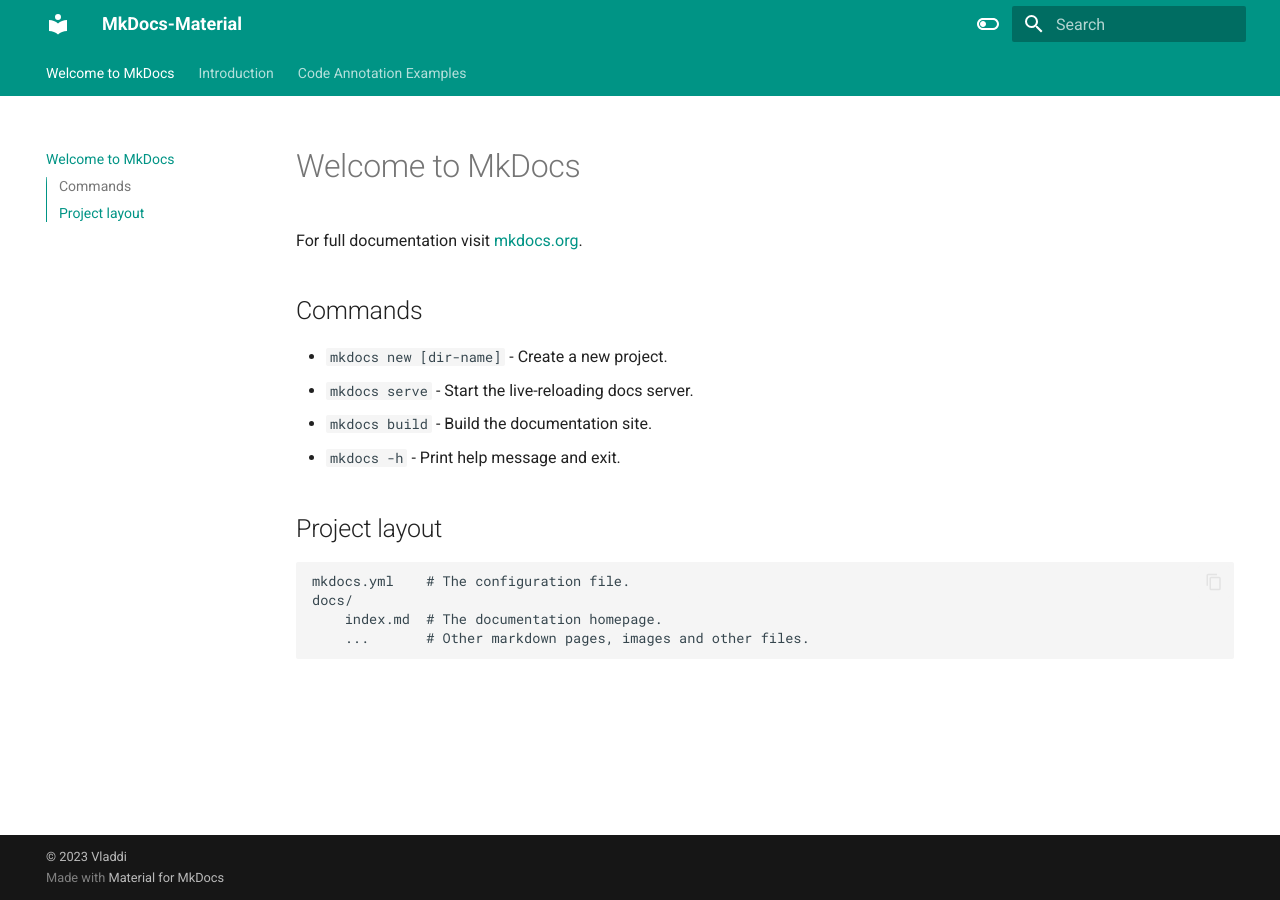
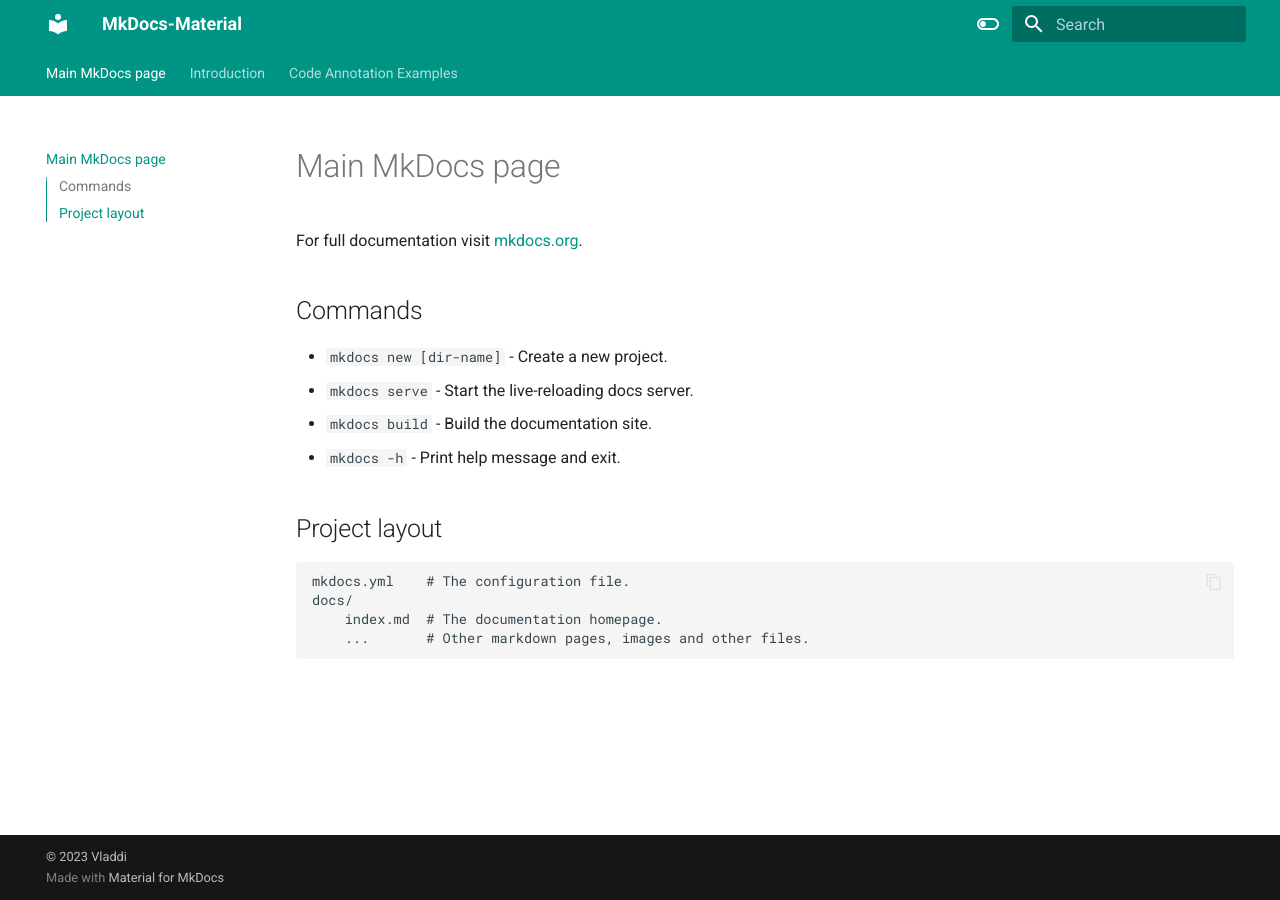
Before and after one commit to vladdi66/mkdocs-material, an MkDocs documentation site: the page built from docs/index.md, in a window 1280 px wide. Built offline with MkDocs 1.6.1 and Material for MkDocs 9.7.7, drawn with Linux system fonts in a browser that asks for light colours.

Commit message:
Changed Title of Index

```diff
--- a/docs/index.md
+++ b/docs/index.md
@@ -1,4 +1,4 @@
-# Welcome to MkDocs
+# Main MkDocs page
 
 For full documentation visit [mkdocs.org](https://www.mkdocs.org).
 
```
